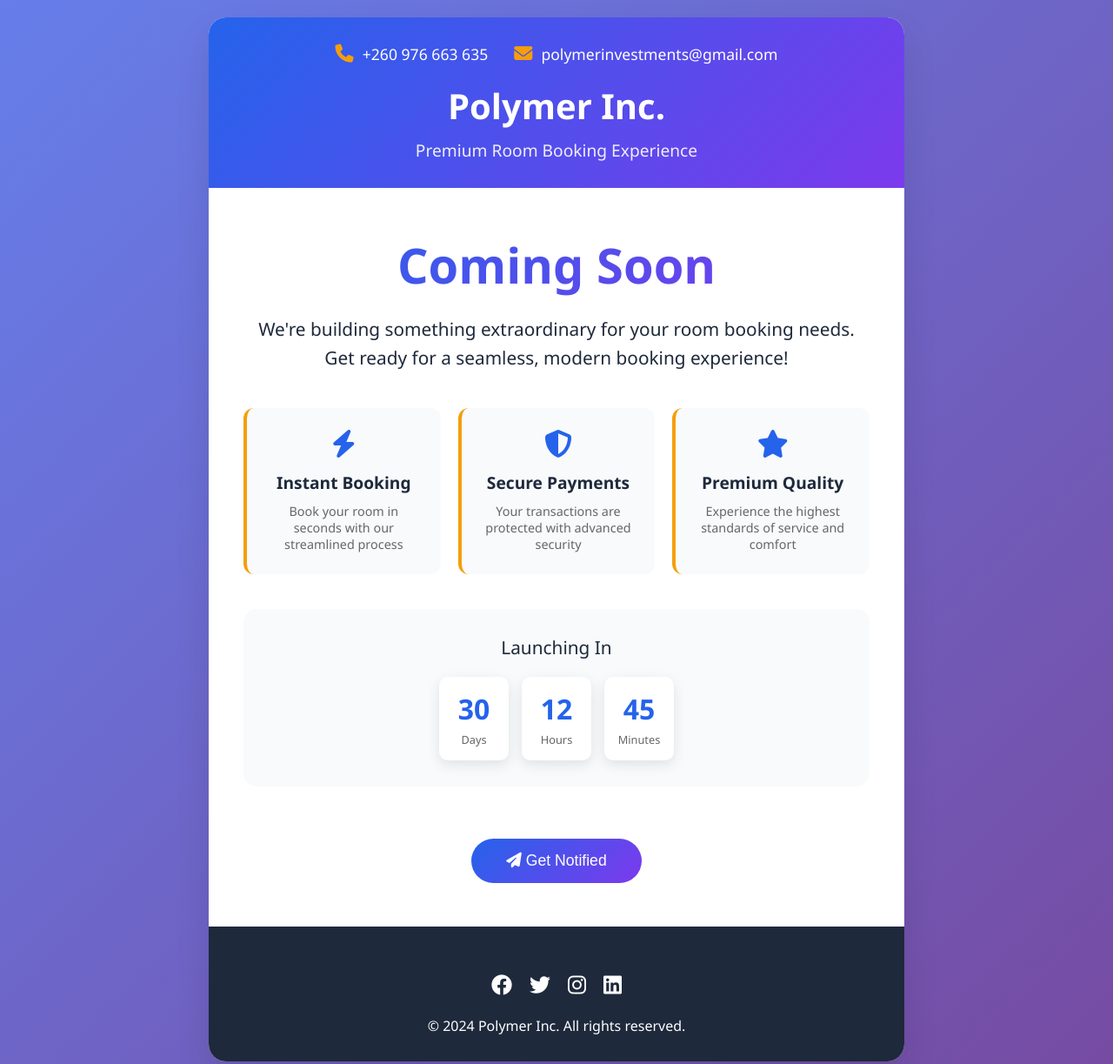
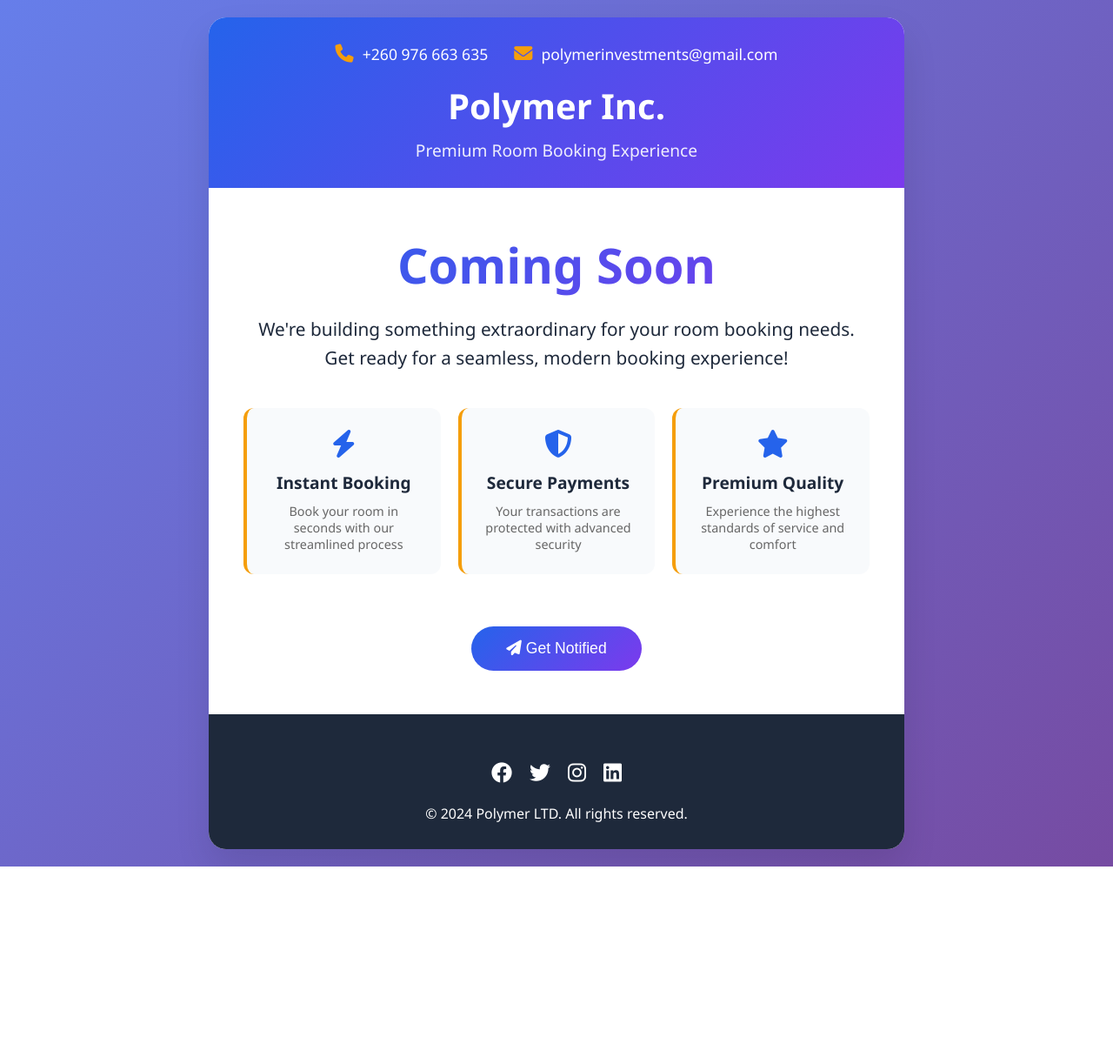
Before and after one commit to Chongobaron/Chongobaron.github.io, a plain HTML site: page index.html in a window 1280 px wide. Shown: the top 1223 px of the page at 87% size. After the commit the page ends 996 px from the top, so only its background shows below. Drawn offline with Linux system fonts and the light colour scheme.

Commit message:
Update index.html

```diff
--- a/index.html
+++ b/index.html
@@ -306,24 +306,6 @@
                 </div>
             </div>
 
-            <!-- Countdown Timer -->
-            <div class="countdown">
-                <div class="countdown-title">Launching In</div>
-                <div class="timer">
-                    <div class="timer-item">
-                        <div class="timer-number" id="days">30</div>
-                        <div class="timer-label">Days</div>
-                    </div>
-                    <div class="timer-item">
-                        <div class="timer-number" id="hours">12</div>
-                        <div class="timer-label">Hours</div>
-                    </div>
-                    <div class="timer-item">
-                        <div class="timer-number" id="minutes">45</div>
-                        <div class="timer-label">Minutes</div>
-                    </div>
-                </div>
-            </div>
 
             <button class="cta-button" onclick="contactUs()">
                 <i class="fas fa-paper-plane"></i> Get Notified
@@ -338,13 +320,13 @@
                 <a href="#"><i class="fab fa-instagram"></i></a>
                 <a href="#"><i class="fab fa-linkedin"></i></a>
             </div>
-            <p>&copy; 2024 Polymer Inc. All rights reserved.</p>
+            <p>&copy; 2024 Polymer LTD. All rights reserved.</p>
         </div>
     </div>
 
     <script>
         function contactUs() {
-            window.location.href = 'mailto:polymrbooking@gmail.com?subject=Booking Inquiry&body=Hello Polymer Inc., I would like to know more about your services.';
+            window.location.href = 'mailto:polymerinvestments@gmail.com?subject=Booking Inquiry&body=Hello Polymer LTD., I would like to know more about your services.';
         }
 
         // Simple countdown animation
```
